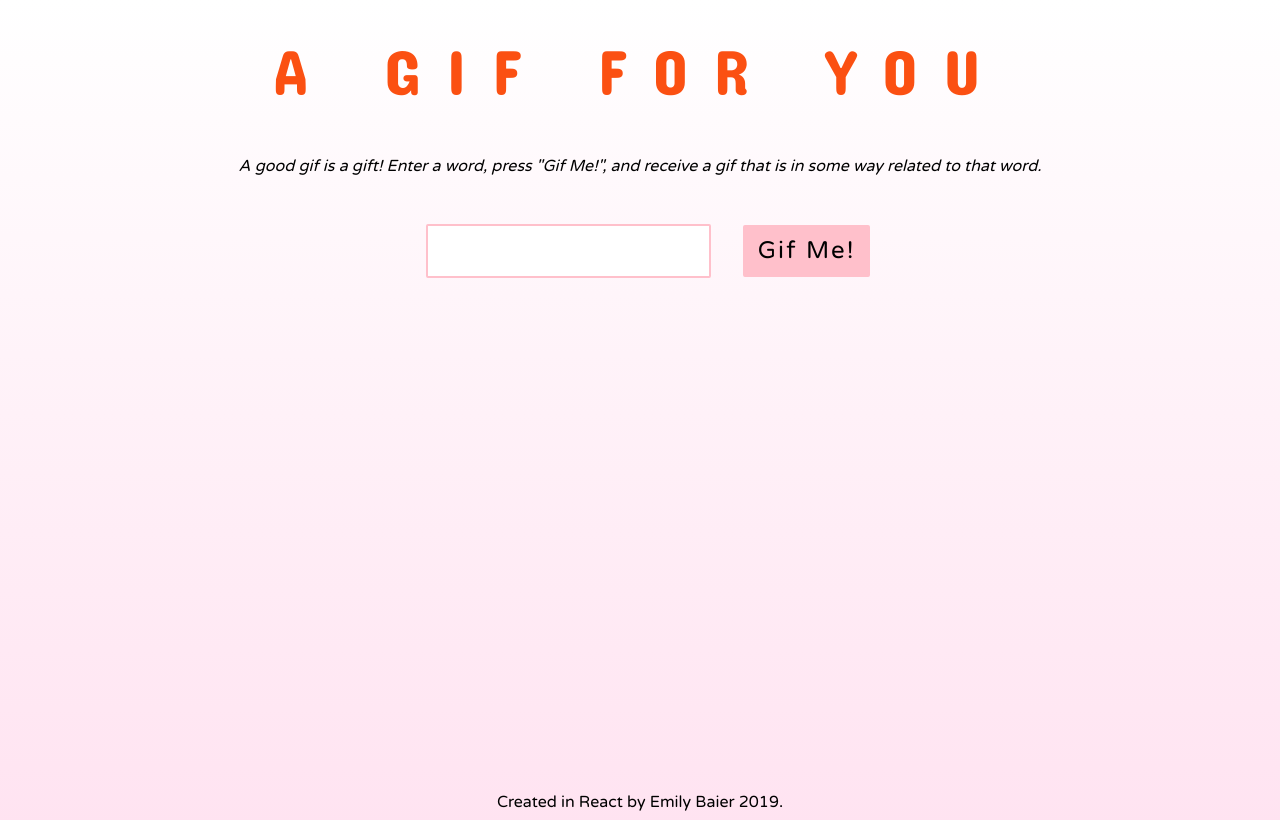
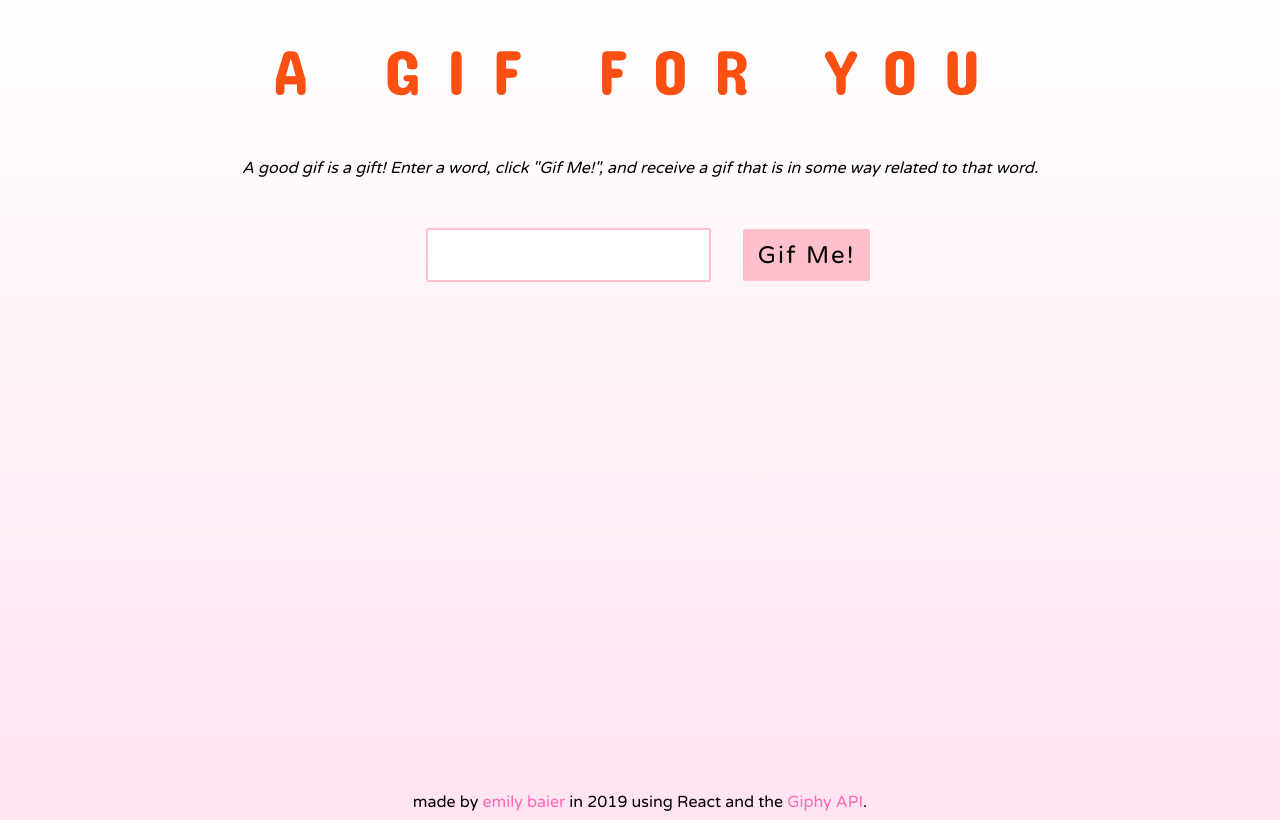
Before and after one commit to maybeemily/a-gif-for-you, a React app: page / in a window 1280 px wide. Built offline with nearby package versions, Linux system fonts and the light colour scheme.

Commit message:
Refactored, removed spacing and extraneous code, added styling

```diff
--- a/src/components/Footer.js
+++ b/src/components/Footer.js
@@ -5,7 +5,7 @@ import { GifFooter } from '../styles/styles';
 function Footer() {
   return (
     <GifFooter>
-      Created in React by Emily Baier 2019.
+      made by <a href="https://www.emilybaier.com">emily baier</a> in 2019 using React and the <a href="https://developers.giphy.com/">Giphy API</a>.
     </GifFooter>
   );
 }
--- a/src/components/GifSearchForm.js
+++ b/src/components/GifSearchForm.js
@@ -1,14 +1,17 @@
 import React from 'react';
 import PropTypes from 'prop-types';
-import { SearchForm, SearchButton, SearchBox } from '../styles/styles';
+import { SearchWrapper, SearchButton, SearchBox } from '../styles/styles';
 
 function GifSearchForm({ searchText, handleChange, searchSubmit }) {
   return (
   <>
-    <SearchForm onSubmit={searchSubmit}>
-      <SearchBox name="searchText" type="text" value={searchText} onChange={handleChange}/>
-      <SearchButton type="submit">Gif Me!</SearchButton>
-    </SearchForm>
+    <SearchWrapper>
+      <form onSubmit={searchSubmit}>
+        <SearchBox name="searchText" type="text" value={searchText} onChange={handleChange}/>
+        <SearchButton type="submit">Gif Me!</SearchButton>
+      </form>
+
+    </SearchWrapper>
   </>
   );
 }
@@ -16,7 +19,8 @@ function GifSearchForm({ searchText, handleChange, searchSubmit }) {
 GifSearchForm.propTypes = {
   searchText: PropTypes.string.isRequired,
   handleChange: PropTypes.func.isRequired,
-  searchSubmit: PropTypes.func.isRequired
+  searchSubmit: PropTypes.func.isRequired,
+  surpriseSubmit: PropTypes.func.isRequired
 };
 
 export default GifSearchForm;
--- a/src/components/Instructions.js
+++ b/src/components/Instructions.js
@@ -5,9 +5,7 @@ function Instructions() {
   return (
     <section>
       <InstructionP>
-      A good gif is a gift! Enter a word, press &quot;Gif Me!&quot;, and receive a gif that is in some way related to that word.<br>
-        </br>
-
+      A good gif is a gift! Enter a word, click &quot;Gif Me!&quot;, and receive a gif that is in some way related to that word.
       </InstructionP>
     </section>
   );
--- a/src/containers/GifDisplay.js
+++ b/src/containers/GifDisplay.js
@@ -36,7 +36,7 @@ class GifDisplay extends PureComponent {
 
     return (
       <section>
-        <GifSearchForm searchText={searchText} handleChange={this.handleChange} searchSubmit={this.searchSubmit}/>
+        <GifSearchForm searchText={searchText} handleChange={this.handleChange} searchSubmit={this.searchSubmit} />
         <GifWithLoading imageURL={imageURL} url={url} title={title} isLoading={loading}/>
       </section>
     );
--- a/src/styles/styles.js
+++ b/src/styles/styles.js
@@ -21,6 +21,14 @@ export const GlobalStyle = createGlobalStyle`
   img {
     max-width: 60vw;
     max-height: 50vh;
+  }
+
+  a {
+    color: hotpink;
+    text-decoration: none;
+    &:hover {
+      color: #FB5012;
+    }
   }
 `;
 
@@ -64,10 +72,11 @@ const gradient = keyframes`
 `;
 
 export const Loader = styled.div`
+  text-align: center;
   width: 2rem;
   height: 2rem;
+  margin: 0 auto;
   border-radius: 50%;
-  margin: 0 auto;
   background: radial-gradient(circle at center, hotpink 0%, #FB5012 100%);
   background-size: 600% 600%;
   animation: ${spin} 1s linear infinite, ${gradient} 3s ease infinite;
@@ -75,11 +84,16 @@ export const Loader = styled.div`
 
 /* styles for GifSearchForm.js */
 
+export const SearchWrapper = styled.div`
+  text-align: center;
+`;
+
 export const SearchForm = styled.form`
   display: flex;
   flex-flow: row wrap;
   justify-content: center;
   align-items: center;
+  margin-bottom: 4rem;
 `;
 
 export const SearchBox = styled.input`
@@ -109,10 +123,6 @@ export const SearchButton = styled.button`
   }
 `;
 
-export const Button = styled(SearchButton)`
-  margin: 1rem;
-`;
-
 export const Label = styled.label`
   font-size: 1.75em;
 `;
@@ -124,6 +134,9 @@ export const GifFooter = styled.footer`
   font-size: 1em;
 `;
 
+/* styles for Instructions.js */
+
 export const InstructionP = styled.p`
   font-style: italic;
+  line-height: 1.5em;
 `;
```
